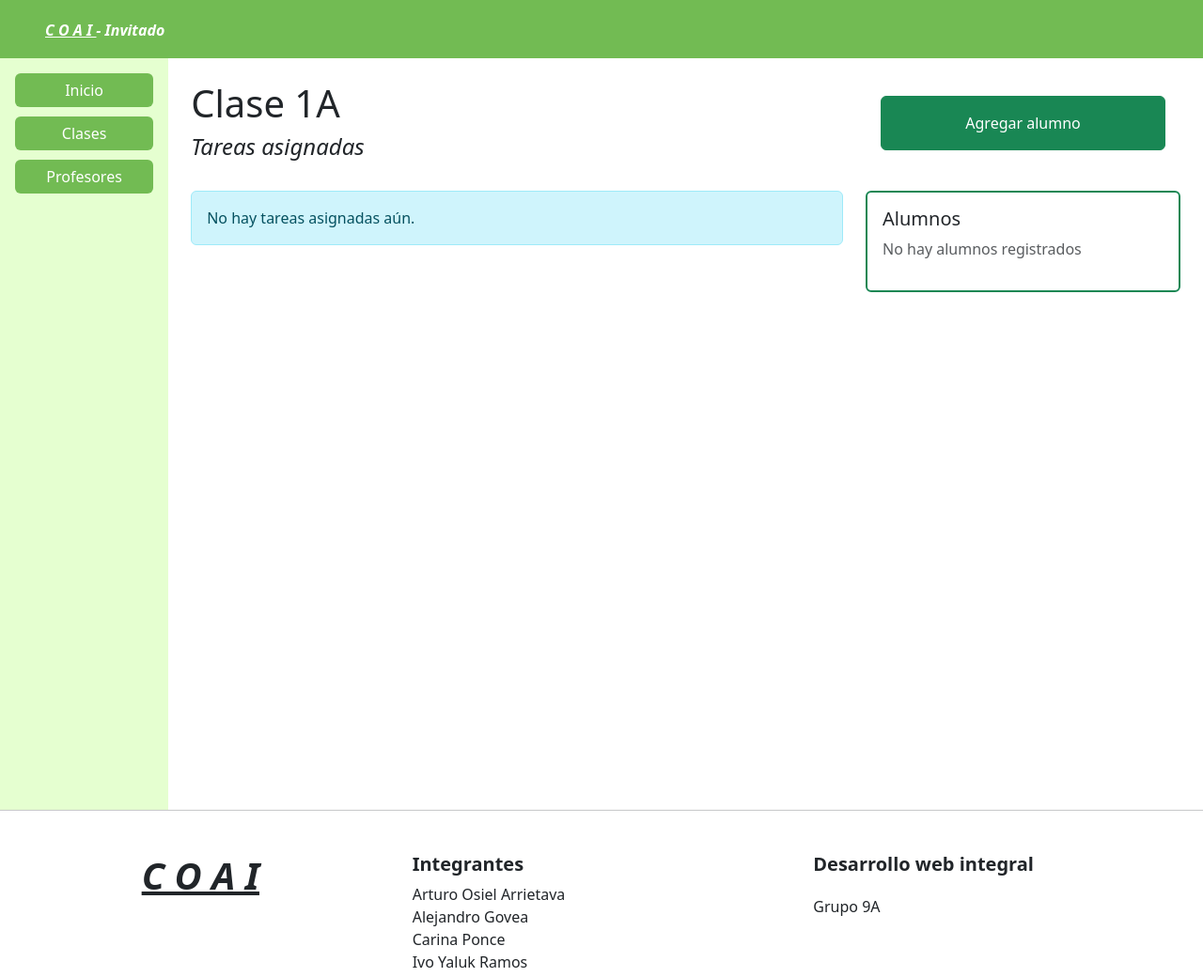
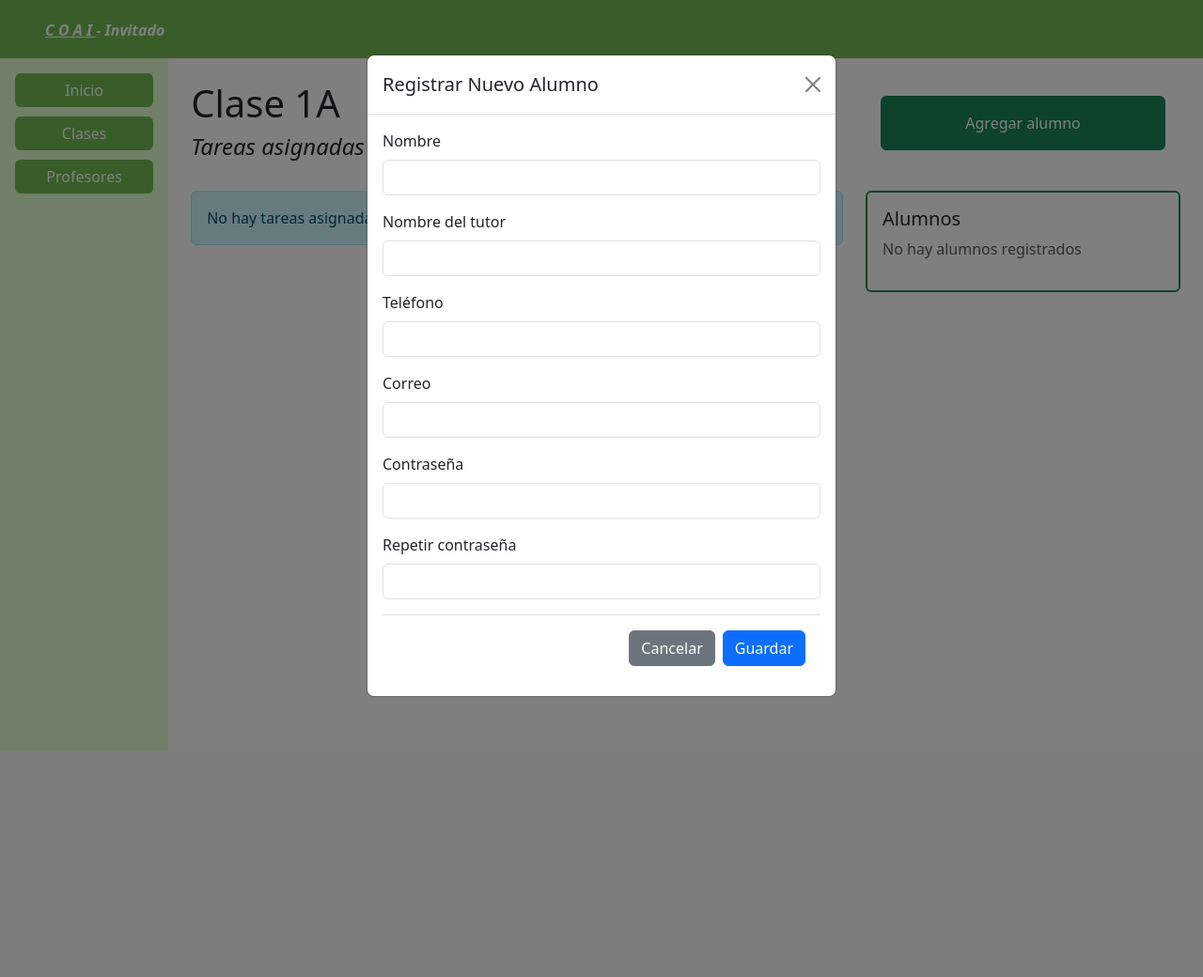
Before and after one commit to Schrodinger137/COAI, a Django app: page /registroAlumnos/1/ in a window 1280 px wide, after a click on "Agregar alumno". Shown: the top 1040 px of the page at 94% size. After the commit the page ends 800 px from the top, so only its background shows below. Run offline with Django 4.2, Linux system fonts and the light colour scheme; tables that the repository leaves empty hold one stand-in row (values such as "Sample post").

Commit message:
ProblemaResuelto

```diff
--- a/principal/templates/principal/detalleClase.html
+++ b/principal/templates/principal/detalleClase.html
@@ -64,21 +64,47 @@
     </div>
 </div>
 
-<!-- Modal para agregar tarea -->
-<div class="modal fade" id="agregarTareaModal" tabindex="-1" aria-labelledby="agregarTareaModalLabel" aria-hidden="true">
+<!-- Modal para agregar alumno -->
+<div class="modal fade" id="agregarAlumnoModal" tabindex="-1" aria-labelledby="agregarAlumnoModalLabel"
+    aria-hidden="true">
     <div class="modal-dialog modal-dialog-centered">
         <div class="modal-content">
             <div class="modal-header">
-                <h5 class="modal-title" id="agregarTareaModalLabel">Registrar Nueva Tarea</h5>
+                <h5 class="modal-title" id="agregarAlumnoModalLabel">Registrar Nuevo Alumno</h5>
                 <button type="button" class="btn-close" data-bs-dismiss="modal" aria-label="Close"></button>
             </div>
             <div class="modal-body">
-                <form action="{% url 'detalleClase' clase.id %}" method="post" enctype="multipart/form-data">
+                <form action="{% url 'registroAlumnos' clase.id %}" method="post">
                     {% csrf_token %}
-                    {{ tareaForm.as_p }}
+                    <div class="mb-3">
+                        <label for="nombreAlumno" class="form-label">Nombre</label>
+                        <input type="text" class="form-control" id="nombreAlumno" required name="nombre">
+                    </div>
+                    <div class="mb-3">
+                        <label for="nombreTutor" class="form-label">Nombre del tutor</label>
+                        <input type="text" class="form-control" id="nombreTutor" required name="tutor">
+                    </div>
+                    <div class="mb-3">
+                        <label for="telefonoTutor" class="form-label">Teléfono</label>
+                        <input type="tel" class="form-control" id="telefonoTutor" required name="telefono">
+                    </div>
+                    <div class="mb-3">
+                        <label for="emailAlumno" class="form-label">Correo</label>
+                        <input type="email" class="form-control" id="emailAlumno" required name="correo">
+                    </div>
+
+                    <div class="mb-3">
+                        <label for="password" class="form-label">Contraseña</label>
+                        <input type="password" class="form-control" id="password" required name="password">
+                    </div>
+                    <div class="mb-3">
+                        <label for="password_confirm" class="form-label">Repetir contraseña</label>
+                        <input type="password" class="form-control" id="password_confirm" required
+                            name="password_confirm">
+                    </div>
                     <div class="modal-footer">
                         <button type="button" class="btn btn-secondary" data-bs-dismiss="modal">Cancelar</button>
-                        <button type="submit" name="tarea_submit" class="btn btn-primary">Guardar</button>
+                        <button type="submit" class="btn btn-primary">Guardar</button>
                     </div>
                 </form>
             </div>
@@ -86,12 +112,32 @@
     </div>
 </div>
 
-
+<div class="modal fade" id="agregarAlumnoModal" tabindex="-1" aria-labelledby="agregarAlumnoModalLabel"
+    aria-hidden="true">
+    <div class="modal-dialog modal-dialog-centered">
+        <div class="modal-content">
+            <div class="modal-header">
+                <h5 class="modal-title" id="agregarAlumnoModalLabel">Registrar Nuevo Alumno</h5>
+                <button type="button" class="btn-close" data-bs-dismiss="modal" aria-label="Close"></button>
+            </div>
+            <div class="modal-body">
+                <form action="{% url 'registroAlumnos' clase.id %}" method="post">
+                    {% csrf_token %}
+                    {{ form.as_p }}
+                    <div class="modal-footer">
+                        <button type="button" class="btn btn-secondary" data-bs-dismiss="modal">Cancelar</button>
+                        <button type="submit" class="btn btn-primary">Guardar</button>
+                    </div>
+                </form>
+            </div>
+        </div>
+    </div>
+</div>
 
 {% if is_profesor %}
 <button class="btn btn-primary btn-lg rounded-circle shadow"
     style="position: fixed; bottom: 20px; right: 20px; z-index: 1050;" data-bs-toggle="modal"
-    data-bs-target="#agregarTareaModal">
+    data-bs-target="#agregarAlumnoModal">
     +
 </button>
 {% endif %}
```
